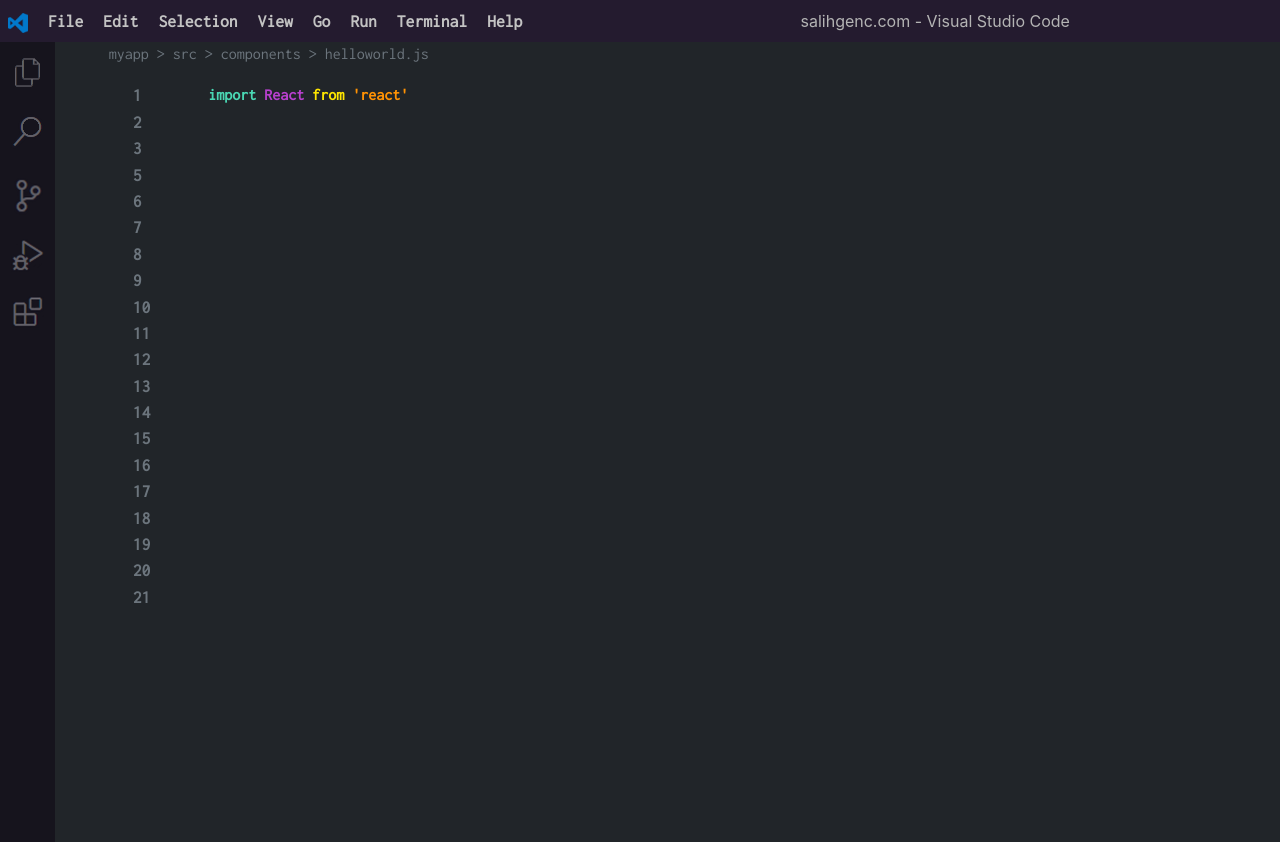
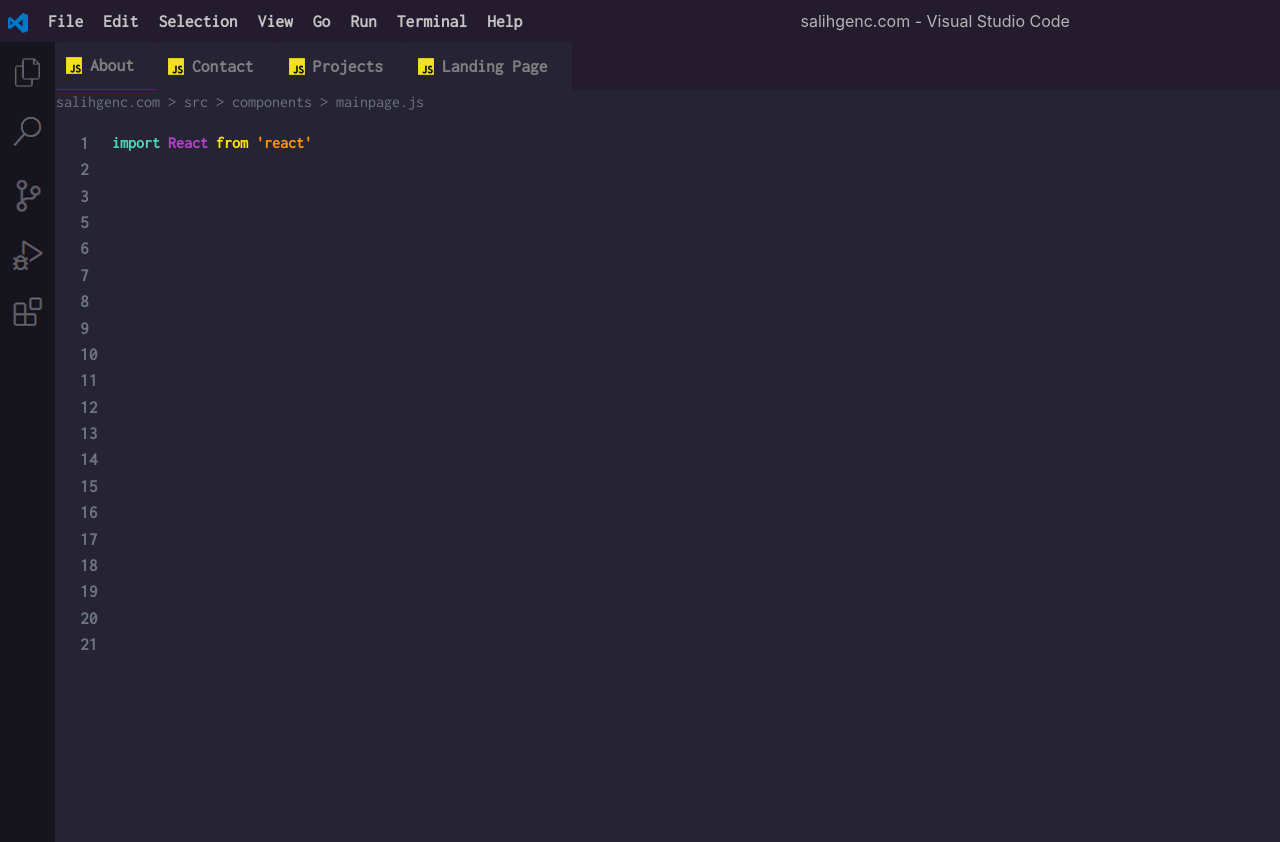
Before and after one commit to salihgenchw/Myapp-React, a React (Create React App) app: page / in a window 1280 px wide. Built offline with nearby package versions, Linux system fonts and the light colour scheme.

Commit message:
Tabslar yerlestirildi.

```diff
--- a/public/index.html
+++ b/public/index.html
@@ -29,7 +29,7 @@
     -->
     <title>Salih GENC | Jr.Frontend Developer</title>
   </head>
-  <body class="bg-dark">
+  <body style="background-color: #262335;">
     <noscript>You need to enable JavaScript to run this app.</noscript>
     <div id="root"></div>
     <!--
--- a/src/App.js
+++ b/src/App.js
@@ -4,23 +4,22 @@ import CodeScreen from './components/CodeScreen.js';
 
 
 import './css/App.css';
+import TopSekme from './components/TopSekme';
 
 function App() {
   return (
     <div className="App">
-      <div className="container-fluid">
         <Topbar/>
-
         <div className="row">
           <div className="col-1">
             <VsSide/>
           </div>
           <div className="col-11">
-            <CodeScreen/>
+              <TopSekme/>
+              <CodeScreen/>
           </div>
 
         </div>
-      </div>
     </div>
   );
 }
--- a/src/components/CodeScreen.js
+++ b/src/components/CodeScreen.js
@@ -4,9 +4,9 @@ import '../css/codescreen.css';
 function CodeScreen() {
   return (
     <div>
-      <div className="container-fluid">
+      <div className="container-fluid" style={{backgroundColor:'#262335'}}>
         <p className="text-secondary">
-          myapp > src > components > helloworld.js
+          salihgenc.com &gt; src &gt; components &gt; mainpage.js
         </p>
         <div className="row">
           <div className="col-1">
--- /dev/null
+++ b/src/components/TopSekme.js
@@ -0,0 +1,75 @@
+import React from "react";
+import JsLogo from "../images/jslogo.png";
+import '../css/TopSekme.css';
+
+function TopSekme() {
+  return (
+    <div className="container-fluid mt-1">
+      <ul className="nav nav-tabs">
+        <li className="nav-item">
+          <a
+            className="nav-link active"
+            href="/"
+            style={{ textDecoration: "none", color: "gray", padding: "10px" }}
+          >
+            <img
+              className="mb-1"
+              src={JsLogo}
+              alt="jslogo"
+              style={{ width: "1rem" }}
+            />
+            <span className="ms-2">About</span>
+          </a>
+        </li>
+        <li className="nav-item">
+          <a
+            className="nav-link"
+            href="/"
+            style={{ textDecoration: "none", color: "gray", padding: "10px" }}
+          >
+            <img
+              className="mb-1"
+              src={JsLogo}
+              alt="jslogo"
+              style={{ width: "1rem" }}
+            />
+            <span className="ms-2">Contact</span>
+          </a>
+        </li>
+        <li className="nav-item">
+          <a
+            className="nav-link"
+            href="/"
+            style={{ textDecoration: "none", color: "gray", padding: "10px" }}
+          >
+            <img
+              className="mb-1"
+              src={JsLogo}
+              alt="jslogo"
+              style={{ width: "1rem" }}
+            />
+            <span className="ms-2">Projects</span>
+          </a>
+        </li>
+        <li className="nav-item">
+          <a
+            className="nav-link"
+            href="/"
+            style={{ textDecoration: "none", color: "gray", padding: "10px" }}
+          >
+            <img
+              className="mb-1"
+              src={JsLogo}
+              alt="jslogo"
+              style={{ width: "1rem" }}
+            />
+            <span className="ms-2">Landing Page</span>
+          </a>
+        </li>
+      </ul>
+
+    </div>
+  );
+}
+
+export default TopSekme;
--- a/src/css/App.css
+++ b/src/css/App.css
@@ -1,5 +1,15 @@
-body {
+/* body {
     margin: 0;
     padding: 0;
     box-sizing: border-box;
+} */
+
+.col-1{
+    max-width: 56px;
 }
+
+
+
+.row {
+    --bs-gutter-x:0;
+}
--- /dev/null
+++ b/src/css/TopSekme.css
@@ -0,0 +1,26 @@
+.container-fluid {
+    margin: 0;
+    padding: 0;
+    width: 106%;
+    background-color: #241b2f;
+}
+
+.nav-tabs {
+    border: 0;
+
+}
+.nav-link{
+    padding-right: 23px!important;
+    background-color: #262335!important;
+}
+
+/* .active {
+    background-color: #262335!important;
+} */
+
+.nav-tabs .nav-link.active {
+    border-bottom: 1px solid purple;
+    border-top: 0;
+    border-left: 0;
+    border-right: 0;
+}
```
Also changed, not shown: public/manifest.json, src/images/jslogo.png (added).
